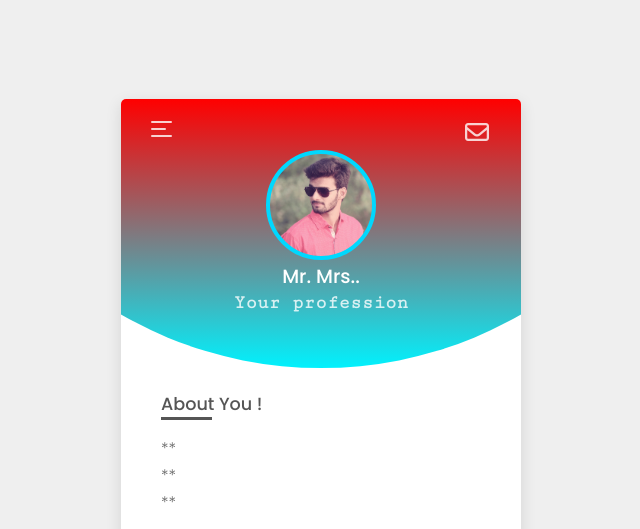
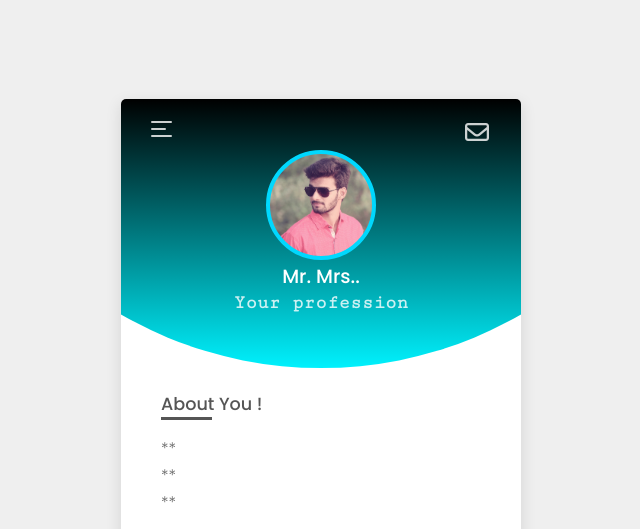
Before and after one commit to rajaeyam/4YB-test, a plain HTML site: page index.html in a window 1280 px wide. Shown: the top 529 px of the page, without its empty margins (319-959 px from the left). Drawn offline with Linux system fonts and the light colour scheme.

Commit message:
Description des changements

```diff
--- a/style.css
+++ b/style.css
@@ -34,7 +34,7 @@ body{
     height: 270px;
     top: 0;
     left: 0;
-    background-image: linear-gradient(to top, #00f2fe, red);
+    background-image: linear-gradient(to top, #00f2fe,black);
     clip-path: circle(400px at 50% -48.5%);
 }
 
```
